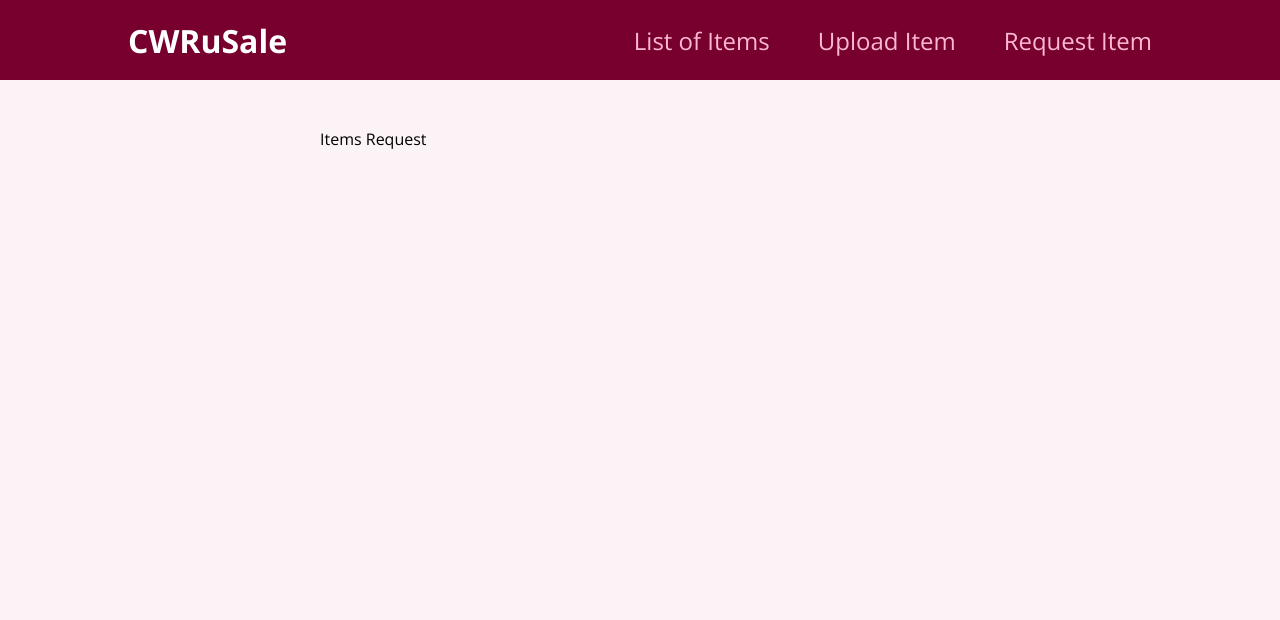
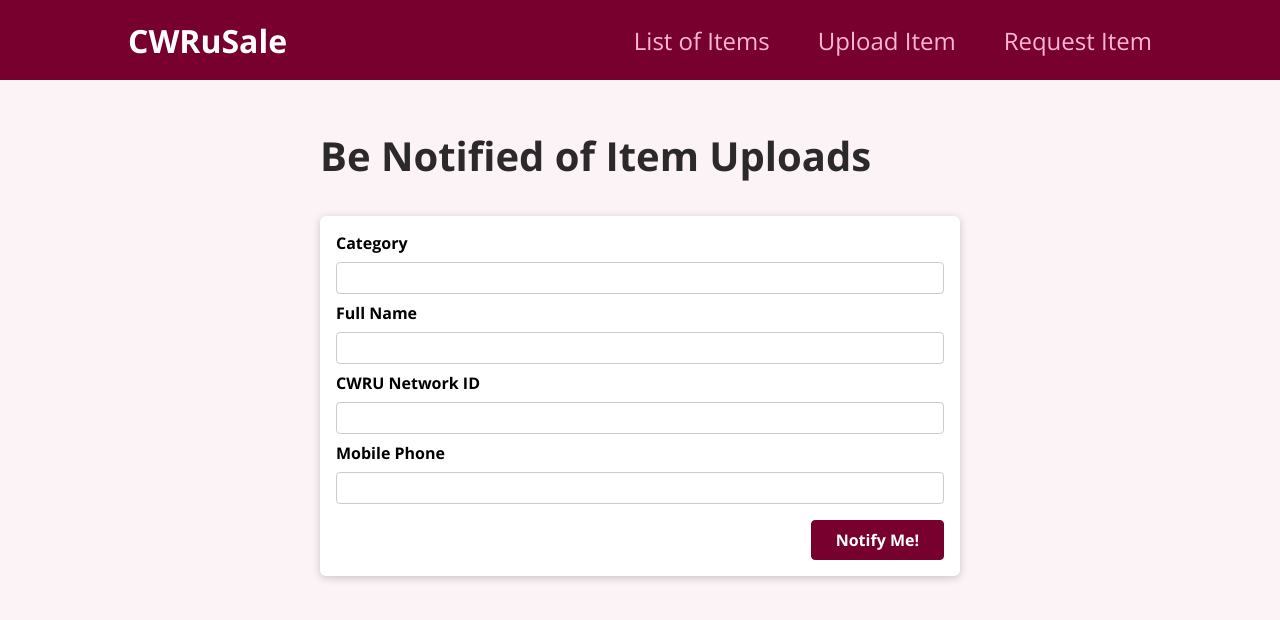
Before and after one commit to alenatochilkina11/CWRuSale, a React (Create React App) app in the folder my-app/: page /item-request in a window 1280 px wide. Shown: the top 620 px of the page. Built offline with nearby package versions, Linux system fonts and the light colour scheme.

Commit message:
created the first build of item request form on item request page

```diff
--- /dev/null
+++ b/my-app/src/Components/Requests/ItemRequestForm.js
@@ -0,0 +1,55 @@
+import { useRef } from "react";
+import classes from "./ItemRequestForm.module.css";
+import Card from "../Elems/Card";
+
+function ItemRequestForm() {
+  const categoryInputRef = useRef();
+  const nameInputRef = useRef();
+  const emailInputRef = useRef();
+  const phoneInputRef = useRef();
+
+  function submitHandler(event) {
+    event.preventDefault();
+
+    const enteredCategory = categoryInputRef.current.value;
+    const enteredName = nameInputRef.current.value;
+    const enteredEmail = emailInputRef.current.value;
+    const enteredPhone = phoneInputRef.current.value;
+
+    const itemData = {
+      category: enteredCategory,
+      name: enteredName,
+      email: enteredEmail,
+      phone: enteredPhone,
+    };
+
+    console.log(itemData);
+  }
+  return (
+    <Card>
+      <form className={classes.form} onSubmit={submitHandler}>
+        <div className={classes.control}>
+          <label htmlFor="category">Category</label>
+          <input type="text" required id="category" ref={categoryInputRef} />
+        </div>
+        <div className={classes.control}>
+          <label htmlFor="name">Full Name</label>
+          <input type="text" required id="name" ref={nameInputRef} />
+        </div>
+        <div className={classes.control}>
+          <label htmlFor="email">CWRU Network ID</label>
+          <input type="text" required id="email" ref={emailInputRef} />
+        </div>
+        <div className={classes.control}>
+          <label htmlFor="phone">Mobile Phone</label>
+          <input type="text" required id="phone" ref={phoneInputRef} />
+        </div>
+        <div className={classes.actions}>
+          <button>Notify Me!</button>
+        </div>
+      </form>
+    </Card>
+  );
+}
+
+export default ItemRequestForm;
--- /dev/null
+++ b/my-app/src/Components/Requests/ItemRequestForm.module.css
@@ -0,0 +1,45 @@
+.form {
+    padding: 1rem;
+  }
+
+  .control {
+    margin-bottom: 0.5rem;
+  }
+
+  .control label {
+    display: block;
+    font-weight: bold;
+    margin-bottom: 0.5rem;
+  }
+
+  .control input,
+  .control textarea {
+    display: block;
+    font: inherit;
+    border-radius: 4px;
+    border: 1px solid #ccc;
+    padding: 0.25rem;
+    width: 100%;
+  }
+
+  .actions {
+    margin-top: 1rem;
+    text-align: right;
+  }
+
+  .actions button {
+    font: inherit;
+    cursor: pointer;
+    background-color: #77002e;
+    color: white;
+    padding: 0.5rem 1.5rem;
+    border: 1px solid #77002e;
+    border-radius: 4px;
+    font-weight: bold;
+  }
+
+  .actions button:hover,
+  .actions button:active {
+    background-color: #a50e48;
+    border-color: #a50e48;
+  }
--- a/my-app/src/Page/ItemRequest.js
+++ b/my-app/src/Page/ItemRequest.js
@@ -1,5 +1,11 @@
+import ItemRequestForm from "../Components/Requests/ItemRequestForm";
 function ItemsRequestPage() {
-  return <div>Items Request</div>;
+  return (
+    <section>
+      <h1>Be Notified of Item Uploads</h1>
+      <ItemRequestForm />
+    </section>
+  );
 }
 
 export default ItemsRequestPage;
```
